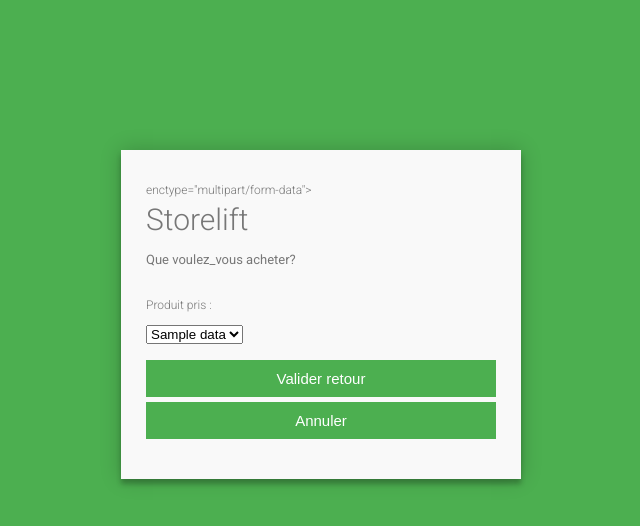
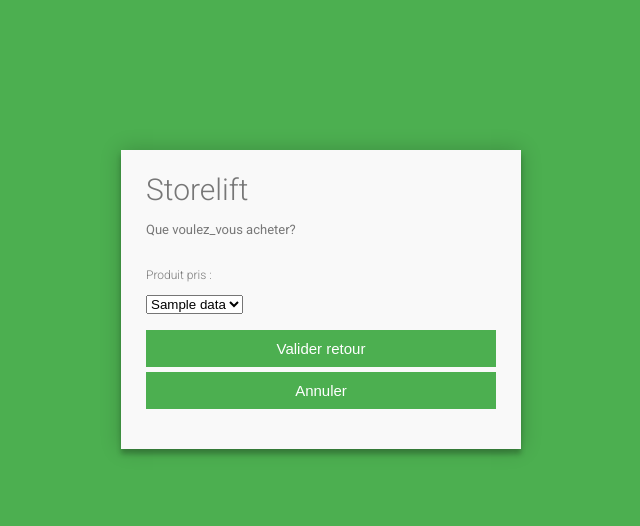
Before and after one commit to VictorienG/test_storelift, a Flask app: template store_app/templates/return_purchases.html in a window 1280 px wide. Shown: the top 526 px of the page, without its empty margins (319-959 px from the left). Run offline with Flask 2, Linux system fonts and the light colour scheme; the template is opened without the code that fills it: most values are stand-ins (such as "Sample title", 1, 10 or a date in 2020).

Commit message:
Clean the return_purchases.html file

```diff
--- a/store_app/templates/return_purchases.html
+++ b/store_app/templates/return_purchases.html
@@ -9,7 +9,6 @@
 <body>
 <div class="container">
     <form id="contact" name="buy_products" action="\buy_or_return_purchases" method="POST", enctype="multipart/form-data">
-          enctype="multipart/form-data">
         <h3>Storelift</h3>
         <h4>Que voulez_vous acheter?</h4>
         <fieldset>
```
